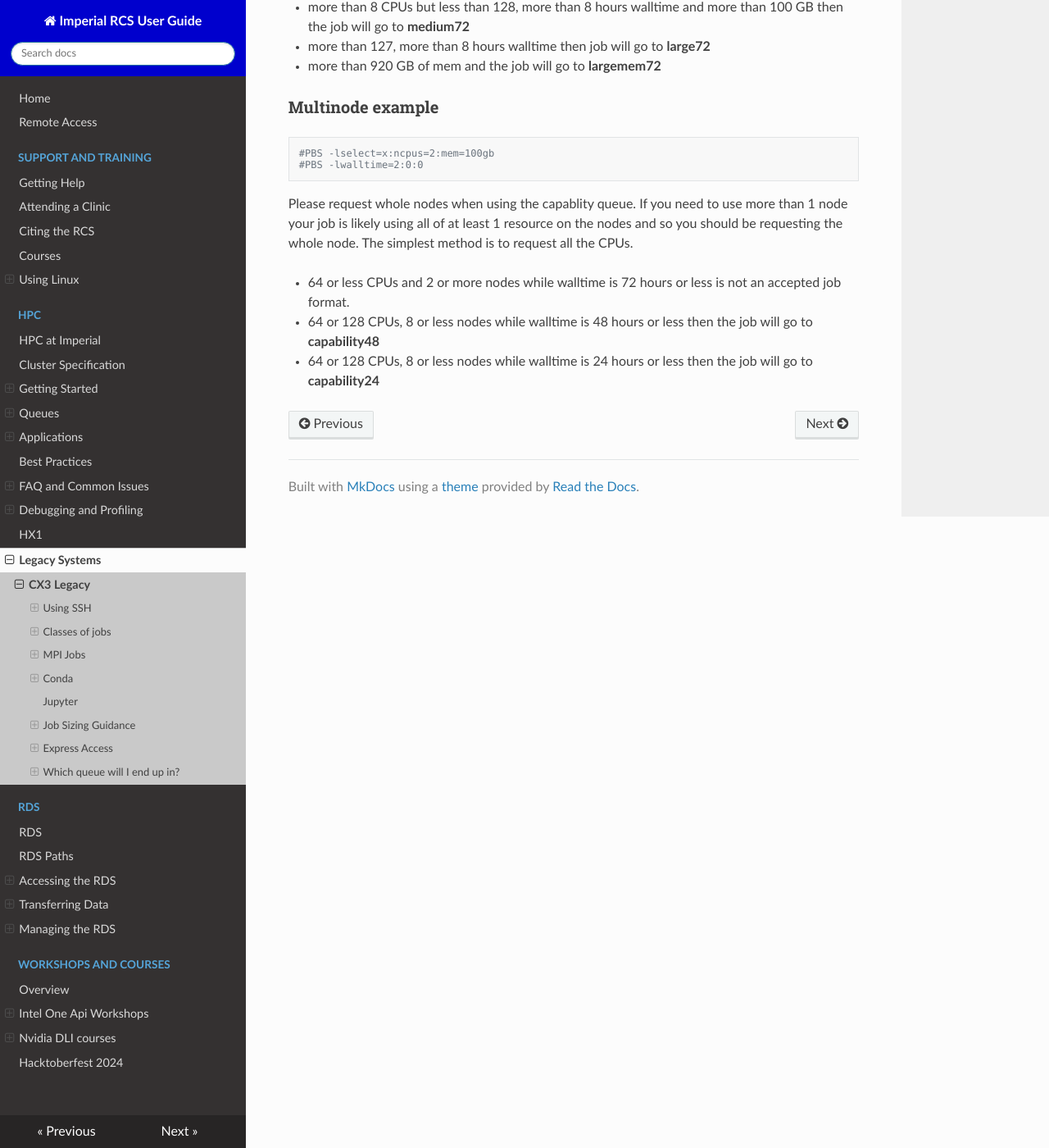
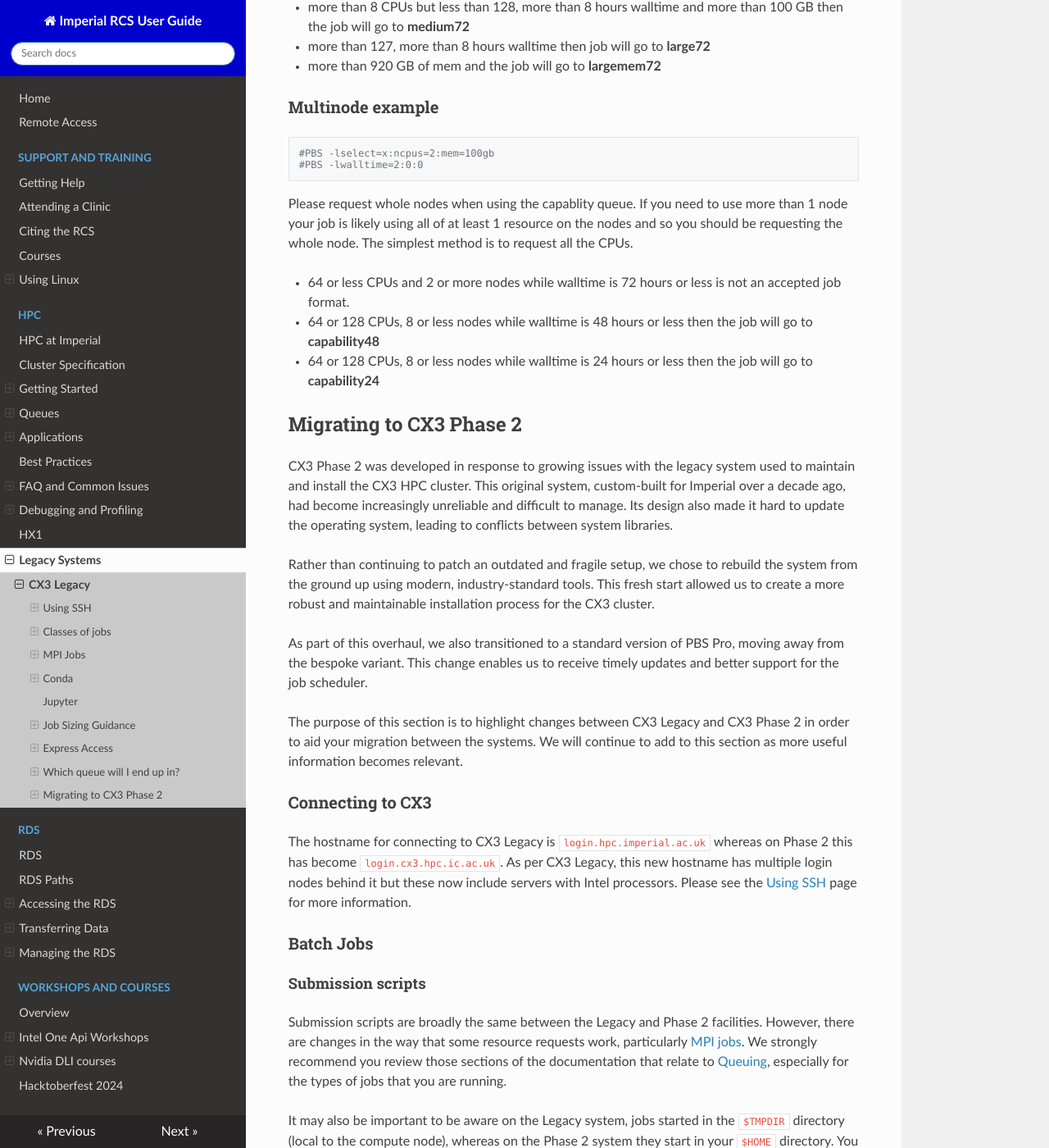
Before and after one commit to ImperialCollegeLondon/icl-rcs-user-guide, an MkDocs documentation site: the page built from docs/hpc/legacy-systems/cx3-legacy.md, in a window 1280 px wide and 1400 px high, scrolled down 9947 px. Shown: the whole window at 82% size. Built offline with MkDocs 1.6.1, drawn with Linux system fonts in a browser that asks for light colours; nearby versions of some CDN libraries; some of the changed text lies outside the part shown.

Commit message:
Added a section on migrating from legacy to phase 2

````diff
--- a/docs/hpc/legacy-systems/cx3-legacy.md
+++ b/docs/hpc/legacy-systems/cx3-legacy.md
@@ -331,3 +331,47 @@ Please request whole nodes when using the capablity queue. If you need to use mo
 * 64 or less CPUs and 2 or more nodes while walltime is 72 hours or less is not an accepted job format.
 * 64 or 128 CPUs, 8 or less nodes while walltime is 48 hours or less then the job will go to **capability48**
 * 64 or 128 CPUs, 8 or less nodes while walltime is 24 hours or less then the job will go to **capability24**
+
+## Migrating to CX3 Phase 2
+
+CX3 Phase 2 was developed in response to growing issues with the legacy system used to maintain and install the CX3 HPC cluster. This original system, custom-built for Imperial over a decade ago, had become increasingly unreliable and difficult to manage. Its design also made it hard to update the operating system, leading to conflicts between system libraries.
+
+Rather than continuing to patch an outdated and fragile setup, we chose to rebuild the system from the ground up using modern, industry-standard tools. This fresh start allowed us to create a more robust and maintainable installation process for the CX3 cluster.
+
+As part of this overhaul, we also transitioned to a standard version of PBS Pro, moving away from the bespoke variant. This change enables us to receive timely updates and better support for the job scheduler.
+
+The purpose of this section is to highlight changes between CX3 Legacy and CX3 Phase 2 in order to aid your migration between the systems. We will continue to add to this section as more useful information becomes relevant.
+
+### Connecting to CX3
+
+The hostname for connecting to CX3 Legacy is `login.hpc.imperial.ac.uk` whereas on Phase 2 this has become `login.cx3.hpc.ic.ac.uk`. As per CX3 Legacy, this new hostname has multiple login nodes behind it but these now include servers with Intel processors. Please see the [Using SSH](../getting-started/using-ssh.md#hostname-for-ssh) page for more information.
+
+### Batch Jobs
+
+#### Submission scripts
+
+Submission scripts are broadly the same between the Legacy and Phase 2 facilities. However, there are changes in the way that some resource requests work, particularly [MPI jobs](../queues/mpi-jobs.md). We strongly recommend you review those sections of the documentation that relate to [Queuing](../queues/index.md), especially for the types of jobs that you are running.
+
+It may also be important to be aware on the Legacy system, jobs started in the `$TMPDIR` directory (local to the compute node), whereas on the Phase 2 system they start in your `$HOME` directory. You may need to change directories or paths within your submission script to account for this difference.
+
+#### Queues
+
+There have been some changes to the queuing structure, which can be viewed on the [Job Sizing guidance](../queues/job-sizing-guidance.md) page.
+
+#### Running Environment
+
+PBSPro on Phase 2 has much better control of the job environment and tracking of resource usage meaning that you may find your jobs running out of memory on Phase 2 whereas on the Legacy system they did not. We recommend you start with the same resource request as for the Legacy system and make adjustments on Phase 2 as required.
+
+#### Monitoring your jobs
+
+Running `qstat` on the login nodes will now show you all jobs running on the cluster rather than just your own. You can limit qstat to showing just your own jobs by providing your username as an option to `qstat` i.e.
+
+```console
+[user@login ~]$ qstat -u user
+```
+
+### Scientific applications
+
+Over the past few years, we’ve transitioned from using an ad-hoc approach to centrally installing software to adopting the EasyBuild software installation system. If you're already familiar with [modules installed via EasyBuild](../applications/easybuild.md), the module structure in Phase 2 will look familiar. However, unlike before, you no longer need to manually load the "production" EasyBuild modules using `module load tools/prod` command — these are now automatically loaded on Phase 2 when you login.
+
+If you are using one of the "older" modules, we recommend you use the [module tool](../applications/index.md) to search for modules providing the software and/or libraries that you need. If you are unable to find the software you require, please [contact us](../../support/index.md) to discuss it further.
````
